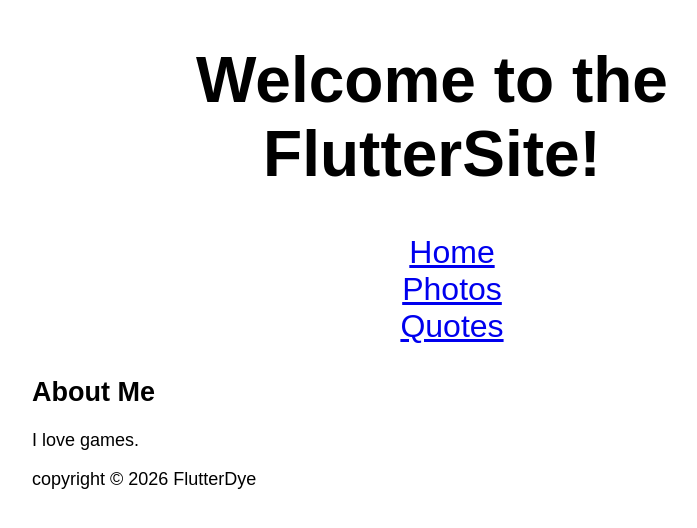
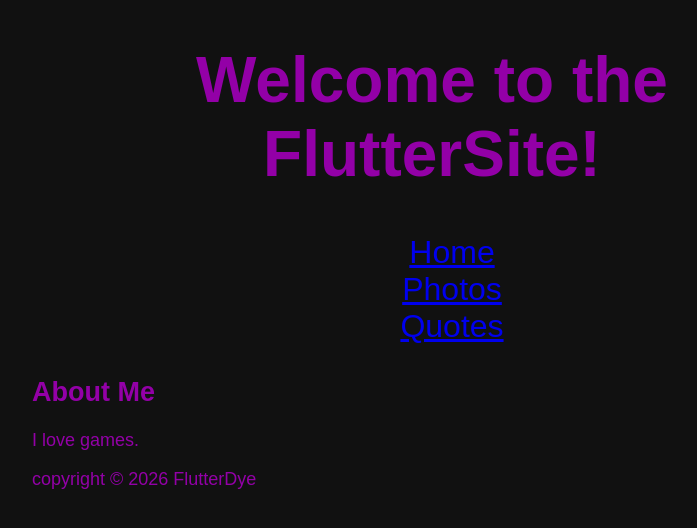
Before and after one commit to FlutterDye/FlutterSite, a plain HTML site: page index.html in a window 1280 px wide. Shown: the whole page, without its empty margins (208-905 px from the left). Drawn offline with Linux system fonts and the light colour scheme.

Commit message:
Update site.css

```diff
--- a/site.css
+++ b/site.css
@@ -15,10 +15,11 @@ header {
 ul {
     list-style-type: none
 }
-body
-{
+body {
     font-size: 18px;
-    font-family: sans-serif
+    font-family: sans-serif;
+    background-color: #111;
+    color: #9300a7
 }
 input {
     width: 250px;
```
